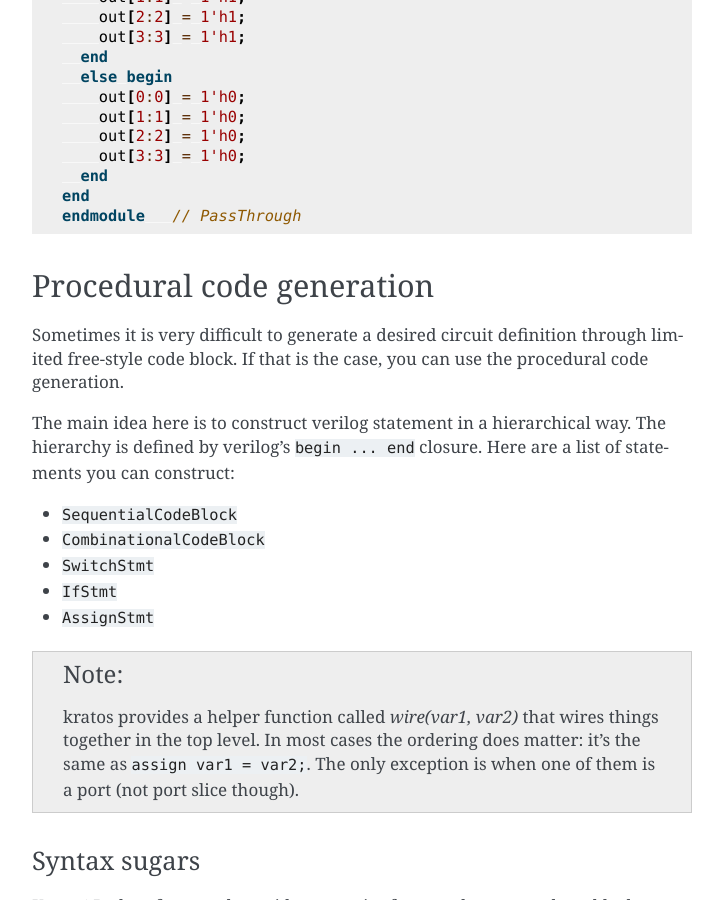
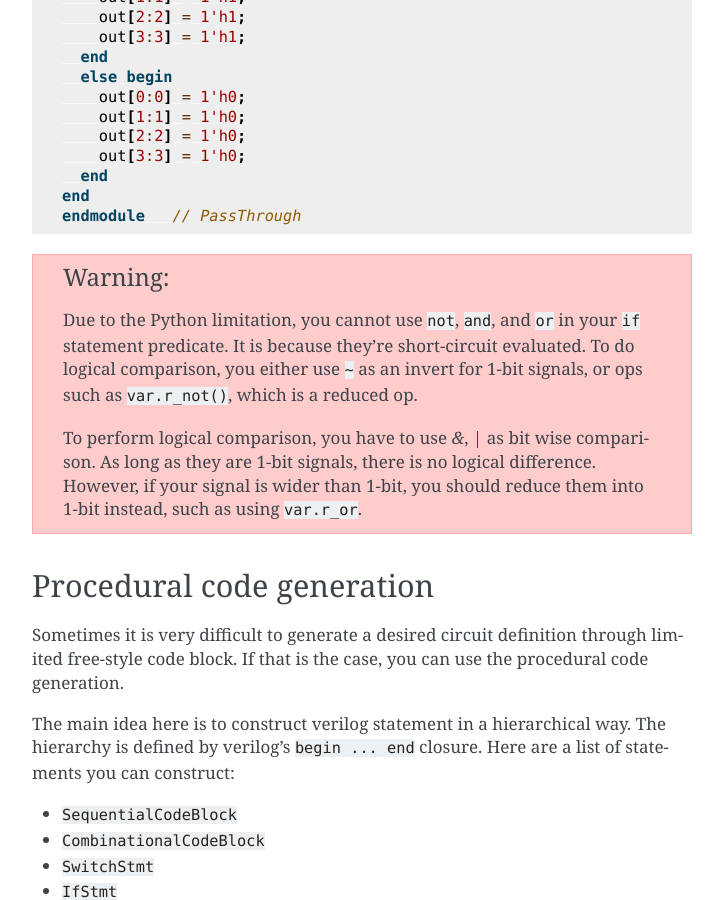
Before and after one commit to Kuree/kratos, a Sphinx documentation site: the page built from docs/generator.rst, in a window 1280 px wide and 900 px high, scrolled down 7845 px. Shown: the whole window, without its empty margins (388-1111 px from the left). Built offline with Sphinx 7.4.7, drawn with Linux system fonts in a browser that asks for light colours.

Commit message:
add warning about logical comparitors in free style block

```diff
--- a/docs/generator.rst
+++ b/docs/generator.rst
@@ -283,7 +283,7 @@ concise way: this is just an example of how to add code blocks.
 
         @always((posedge, "clk"), (posedge, "rst"))
         def seq_code_block(self):
-            if ~self._rst:
+            if self._rst:
                 self._val = 0
             else:
                 self._val = self._in
@@ -311,7 +311,7 @@ Here is the verilog produced:
   logic  [15:0] val;
 
   always @(posedge rst, posedge clk) begin
-    if (~rst) begin
+    if (rst) begin
       val <= 16'h0;
     end
     else begin
@@ -343,7 +343,7 @@ variables created before:
 
           @always((posedge, "clk"), (posedge, "rst"))
           def seq_code_block():
-              if ~_rst:
+              if _rst:
                   _val = 0
               else:
                   _val = _in
@@ -407,6 +407,17 @@ Here is the generated verilog
   end
   endmodule   // PassThrough
 
+.. warning::
+
+  Due to the Python limitation, you cannot use ``not``, ``and``, and ``or`` in
+  your ``if`` statement predicate. It is because they're short-circuit
+  evaluated. To do logical comparison, you either use ``~`` as an invert for
+  1-bit signals, or ops such as ``var.r_not()``, which is a reduced op.
+
+  To perform logical comparison, you have to use `&`, `|` as bit wise
+  comparison. As long as they are 1-bit signals, there is no logical
+  difference. However, if your signal is wider than 1-bit, you should reduce
+  them into 1-bit instead, such as using ``var.r_or``.
 
 Procedural code generation
 ==========================
```
